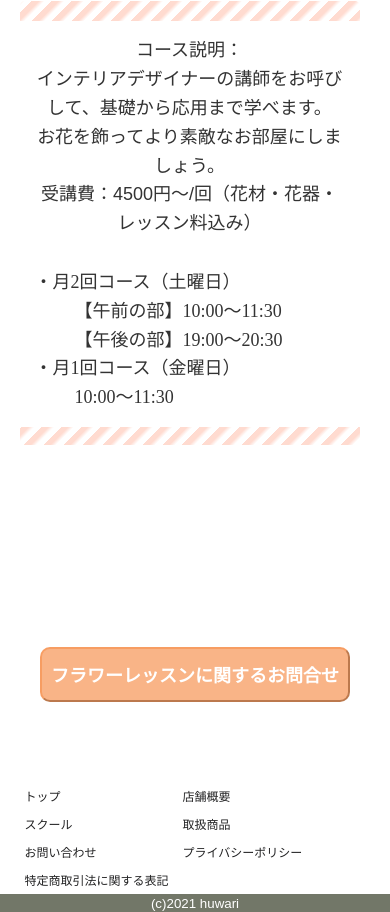
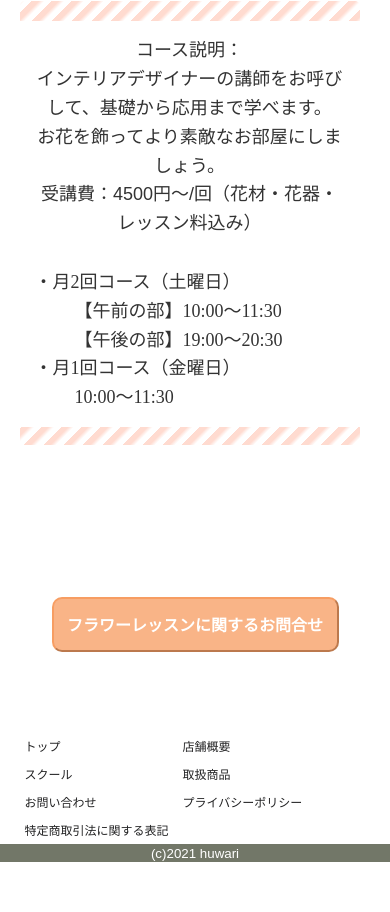
Before and after one commit to noriko-01/-flowershop, a plain HTML site: page school.html in a window 390 px wide. Shown: the part 3726-4638 px from the top of the page. After the commit the page ends 4588 px from the top, so only its background shows below. Drawn offline with Linux system fonts and the light colour scheme.

Commit message:
Update school.css

```diff
--- a/css/school.css
+++ b/css/school.css
@@ -242,8 +242,8 @@ right: 0%;
   top: 300px;
 }
 button{
-  width: 310px;
-  margin-top: 800px;
-  font-size: 18px;
+  width: 287px;
+  margin-top: 750px;
+  font-size: 16px;
 }
 }
```
